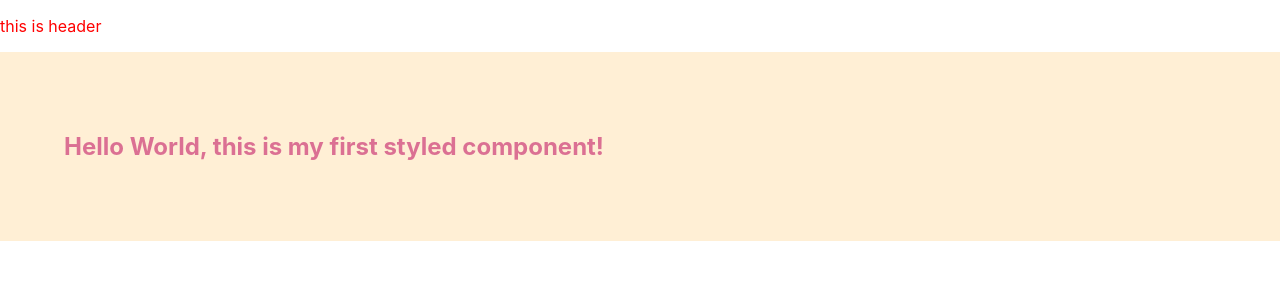
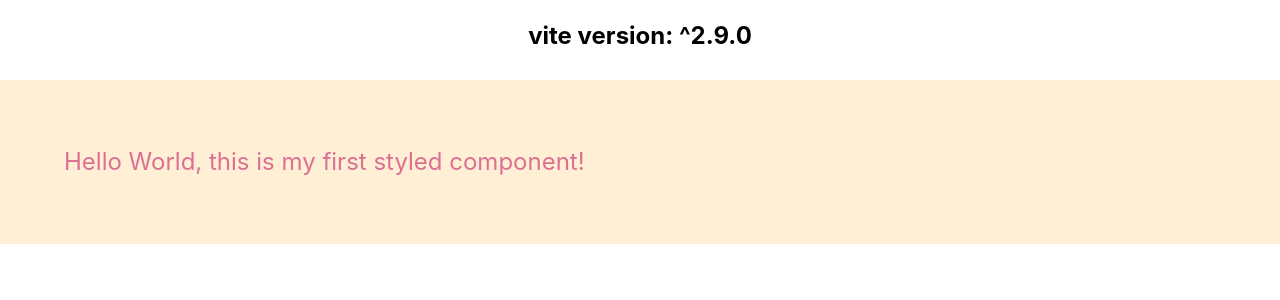
Before and after one commit to yuehaocc/vite-project, a React (Vite) app: page / in a window 1280 px wide. Shown: the top 300 px of the page. Built offline with nearby package versions, Linux system fonts and the light colour scheme.

Commit message:
feat: impot tailwind/windi

```diff
--- a/package.json
+++ b/package.json
@@ -25,6 +25,8 @@
     "sass": "^1.50.0",
     "styled-components": "^5.3.5",
     "typescript": "^4.5.4",
-    "vite": "^2.9.0"
+    "vite": "^2.9.0",
+    "vite-plugin-windicss": "^1.8.3",
+    "windicss": "^3.5.1"
   }
 }
--- a/src/components/Header/index.tsx
+++ b/src/components/Header/index.tsx
@@ -1,5 +1,12 @@
 import styles from './index.module.scss'
+import { devDependencies } from "../../../package.json";
 
-export default function Header(){
-  return <p className={styles.header}>this is header</p>
+export default function Header() {
+  return (
+    <div className="p-20px text-center">
+      <h1 className="font-bold text-2xl mb-2">
+        vite version: {devDependencies.vite}
+      </h1>
+    </div>
+  )
 }
--- a/src/main.tsx
+++ b/src/main.tsx
@@ -2,6 +2,7 @@ import React from 'react'
 import ReactDOM from 'react-dom'
 import './index.css'
 import App from './App'
+import "virtual:windi.css";
 
 ReactDOM.render(
   <React.StrictMode>
--- a/vite.config.ts
+++ b/vite.config.ts
@@ -2,6 +2,7 @@ import { defineConfig,normalizePath } from 'vite'
 import react from '@vitejs/plugin-react'
 import path from 'path'
 import autoprefixer from 'autoprefixer'
+import windi from "vite-plugin-windicss";
 
 const variablePath=normalizePath(path.resolve('./src/variable.scss'))
 
@@ -16,7 +17,8 @@ export default defineConfig({
         ]
       },
       jsxImportSource:"@emotion/react"
-    })
+    }),
+    windi(),
   ],
   css:{
     modules:{
```
Also changed, not shown: 1 other file (tests, documents, lock files or other folders).
